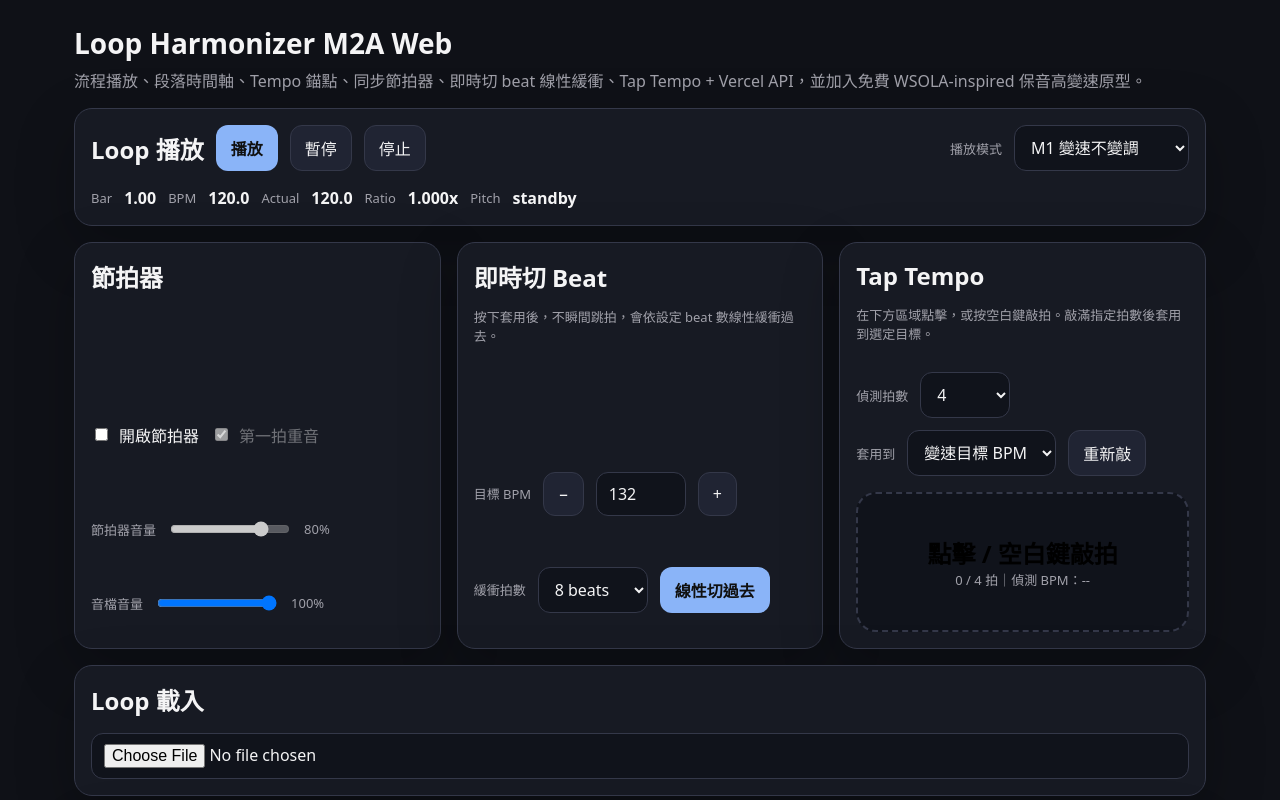
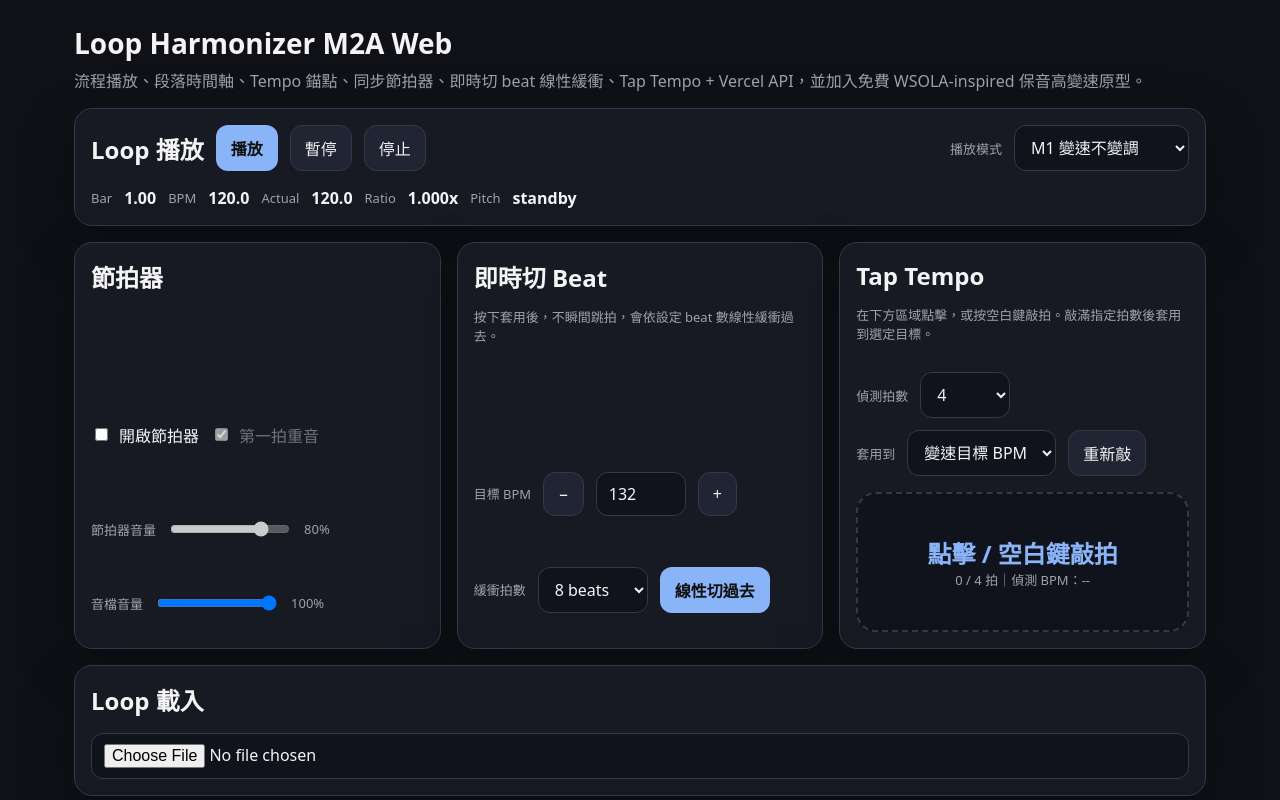
Before and after one commit to vickcn/loop-harmonizer-web, a Next.js app: page / in a window 1280 px wide. Shown: the top 800 px of the page. Built offline with nearby package versions, Linux system fonts and the light colour scheme.

Commit message:
style: tap pad text in accent blue (#8ab4f8)
https://claude.ai/code/session_01N5k7mHQ813KNAp17JgtdcA

```diff
--- a/components/TapTempoPad.tsx
+++ b/components/TapTempoPad.tsx
@@ -82,7 +82,7 @@ export function TapTempoPad({ songId, currentTimelineBpm, onSuggestedBpm, onSugg
       </div>
       <button className="tap-pad" onClick={tap}>
         <div>
-          <div style={{ fontSize: 24, fontWeight: 800 }}>{isSending ? "分析中..." : "點擊 / 空白鍵敲拍"}</div>
+          <div style={{ fontSize: 24, fontWeight: 800, color: isSending ? undefined : "#8ab4f8" }}>{isSending ? "分析中..." : "點擊 / 空白鍵敲拍"}</div>
           <div className="small">{tapTimes.length} / {requiredTaps} 拍｜偵測 BPM：{bpm ? bpm.toFixed(1) : "--"}</div>
         </div>
       </button>
```
